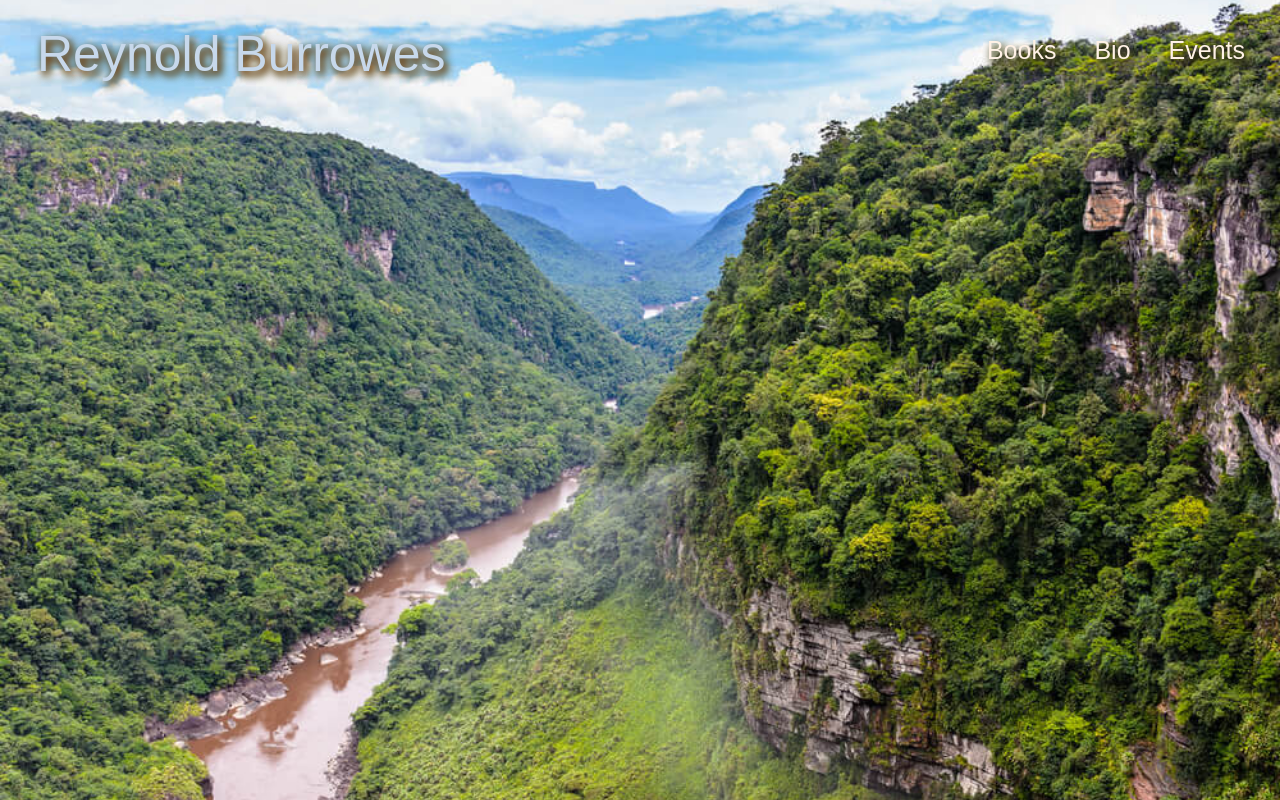
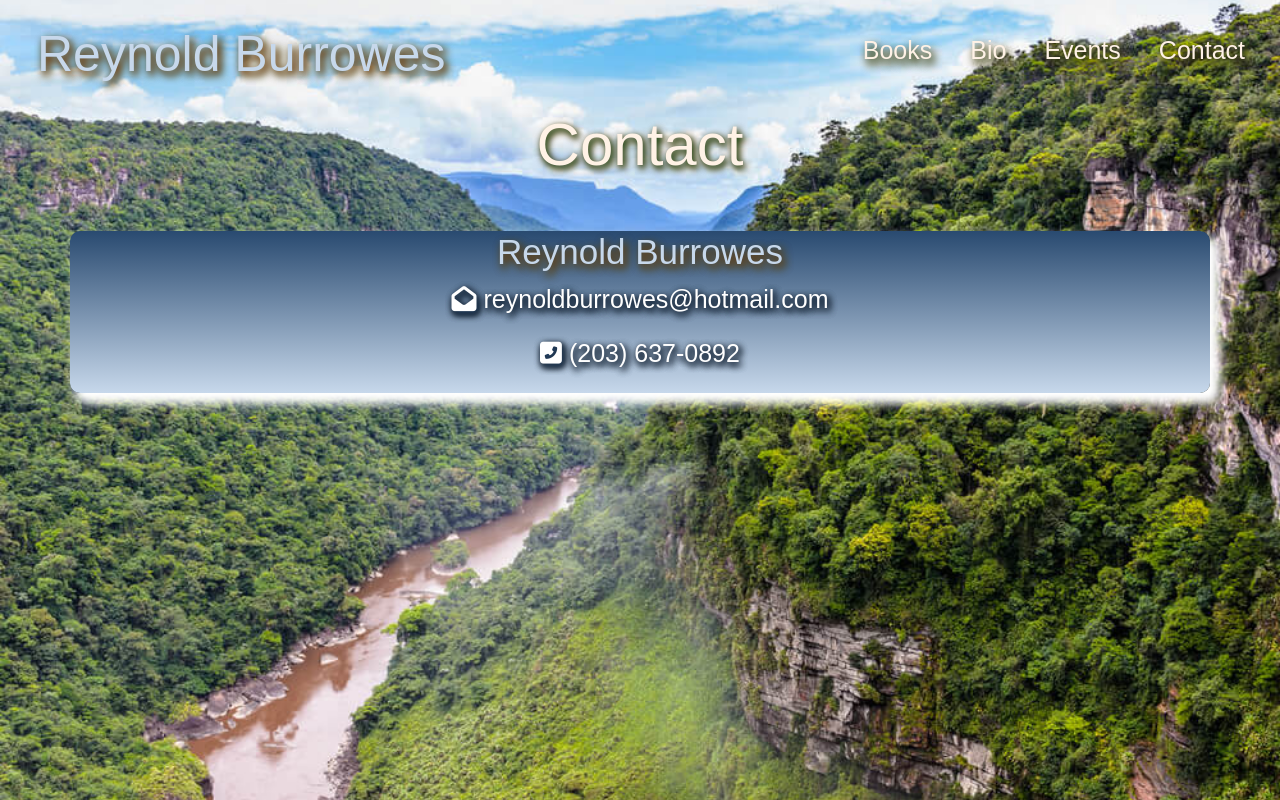
Before and after one commit to tfletch3018/burrowes, a React (Create React App) app: page /#/contact in a window 1280 px wide. Built offline with nearby package versions, Linux system fonts and the light colour scheme.

Commit message:
add a contact page

```diff
--- a/src/App.js
+++ b/src/App.js
@@ -10,6 +10,7 @@ import Home from './pages/home';
 import Books from './pages/books';
 import Bio from './pages/bio';
 import Events from './pages/events';
+import Contact from './pages/contact';
 import Book1 from './pages/bookone';
 import Book2 from './pages/booktwo';
 import Book3 from './pages/bookthree';
@@ -32,6 +33,7 @@ function App() {
           <Route path="/books" element={<Books />} />
           <Route path="/bio" element={<Bio />} />
           <Route path="/events" element={<Events />} />
+          <Route path="/contact" element={<Contact />} />
           <Route path="/books/bookone" element={<Book1 />} />
           <Route path="/books/booktwo" element={<Book2 />} />
           <Route path="/books/bookthree" element={<Book3 />} />
--- a/src/components/Card/style.css
+++ b/src/components/Card/style.css
@@ -41,12 +41,12 @@ div.card:hover {
 }
 
 i.fas {
-    color: var(--sky);
-    text-shadow: 2px 3px 7px var(--chocolate), 2px 3px 7px var(--mint) ;
-    font-size: 20px;
+    color: var(--);
+    text-shadow: 2px 3px 7px var(--navy), 2px 3px 7px var(--dark), 2px 3px 7px var(--dark);
+    font-size: 25px;
     font-weight:bolder;
     text-align: center;
 }
 i.fas:hover {
-    color: var(--jade);
+    color: var(--sky);
 }
--- a/src/components/Navbar/index.js
+++ b/src/components/Navbar/index.js
@@ -10,6 +10,10 @@ function Navbar() {
                     className="navHeader">
                     Reynold Burrowes
                 </Link> {" "}
+                <Link to="/contact"
+                    className="navLinks">
+                    Contact
+                </Link>
                 <Link to="/events"
                     className="navLinks">
                     Events
--- a/src/index.css
+++ b/src/index.css
@@ -289,6 +289,24 @@ div#authorBio.authorFlex.container {
   box-shadow: 2px 3px 5px 1px var(--dark);
 }
 
+.contactPage {
+  margin-bottom:50px;
+}
+#contact {
+  border-radius: 10px;
+  background-image: linear-gradient(to bottom, var(--navy), var(--sky));
+  box-shadow: 7px 8px 10px 3px var(--light);
+  margin-top: 20px;
+  padding-bottom: 5px;
+}
+#contactInfo {
+  font-family: 'Anton', sans-serif;
+  font-size: 25px;
+  color: var(--light);
+  text-shadow: 2px 3px 7px var(--navy), 2px 3px 7px var(--dark), 2px 3px 7px var(--dark);
+}
+
+
 @media screen and (max-width:992px) {
   #bookText {
     margin-left: 20px;
--- /dev/null
+++ b/src/pages/contact.jsx
@@ -0,0 +1,45 @@
+import Container from 'react-bootstrap/Container';
+import '../index.css';
+
+function Contact() {
+
+    return (
+        <>
+            <Container className='contactPage'>
+                <div>
+                    <h1 className='text-center'
+                        id="pageHeaders">
+                        Contact
+                    </h1>
+                </div>
+            </Container>
+
+            <Container id="contact">
+                <div>
+                    <h2>
+                        <span className='centered'
+                            id="authorName">
+                            Reynold Burrowes
+                        </span>
+                    </h2>
+                </div>
+
+                <div className='centered'>
+                    <p id='contactInfo'
+                        className='centered'>
+                        <i className='fas fa-envelope-open'>
+                        </i>&nbsp;reynoldburrowes@hotmail.com
+                    </p>
+                </div>
+                <div>
+                    <p id='contactInfo'
+                        className='centered'>
+                        <i className='fas fa-phone-square-alt'>
+                        </i>&nbsp;(203) 637-0892
+                    </p>
+                </div>
+            </Container>
+        </>
+    )
+}
+export default Contact;
```
